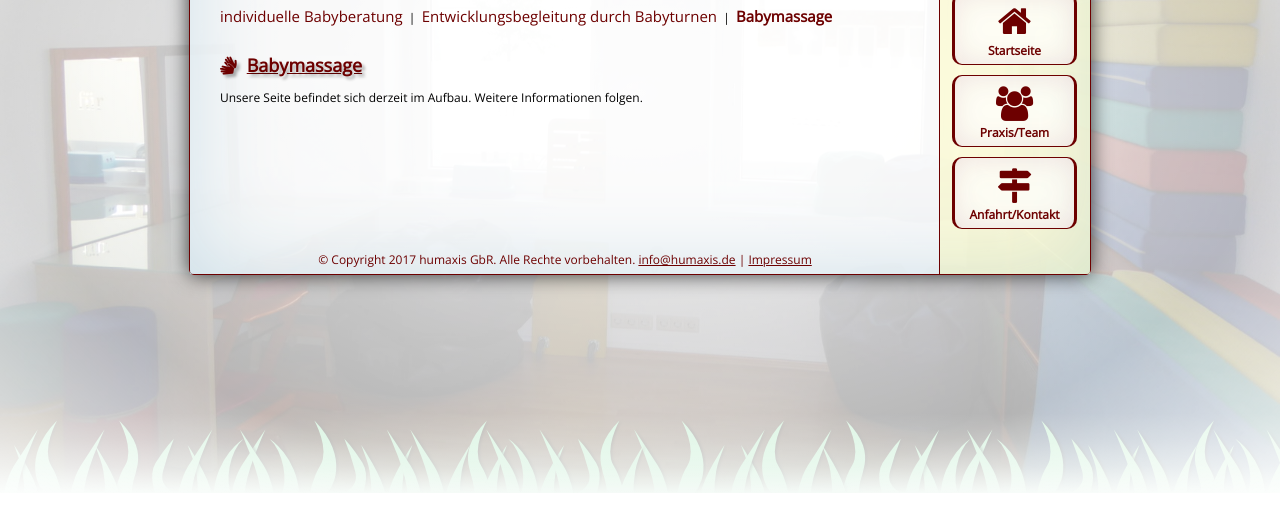
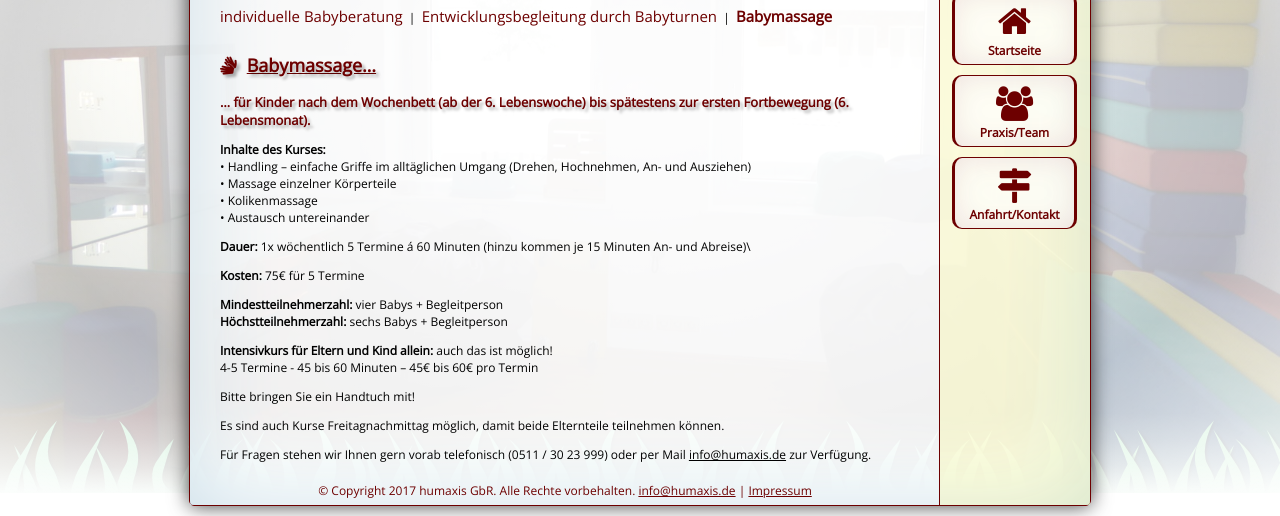
Before and after one commit to Humaxis/humaxis.github.io, a plain HTML site: page babymassage.html in a window 1280 px wide. Shown: the part 307-823 px from the top of the page. Before the commit the page ends 800 px from the top, so only its background shows below. Drawn offline with nearby package versions, Linux system fonts and the light colour scheme.

Commit message:
Babymassage Inhalt

```diff
--- a/babymassage.html
+++ b/babymassage.html
@@ -7,7 +7,7 @@
         <title>humaxis - Humaxis - Ergotherapie & Beratung in Hannover, Südstadt, Sallstr. - Babyangebote - Babymassage</title>
         <meta charset="utf-8">
 <meta http-equiv="content-type" content="text/html; charset=utf-8">
-<meta name="description" content="humaxis - Humaxis - Praxis für Ergotherapie, Prävention, Behandlung und Beratung in der Sallstraße, Hannover Südstadt. Wir bieten Ergotherapie bei Kindern und Erwachsenen sowie Entwicklungs- und Lerntherapie nach PäPKi®, Baby- und Zusatzangebote, Schmerzbehandlung, Narbenbehandlung, Computergestütztes, Hirnleistungstraining. Babymassage - - Unsere Seite befindet sich derzeit im Aufbau. - Weitere Informationen folgen. -">
+<meta name="description" content="humaxis - Humaxis - Praxis für Ergotherapie, Prävention, Behandlung und Beratung in der Sallstraße, Hannover Südstadt. Wir bieten Ergotherapie bei Kindern und Erwachsenen sowie Entwicklungs- und Lerntherapie nach PäPKi®, Baby- und Zusatzangebote, Schmerzbehandlung, Narbenbehandlung, Computergestütztes, Hirnleistungstraining. Babymassage… - - … für Kinder nach dem Wochenbett (ab der 6. Lebenswoche) bis spätestens zur ersten Fortbewegung (6. Lebensmonat). - - Inhalte des Kurses: - • Handling – einfache Griffe im alltäglichen Umgang (Drehen, Hochnehmen, An- und Ausziehen) - • Massage einzelner Körperteile - • Kolikenmassage - • Austausch untereinander - - Dauer: 1x wöchentlich 5 Termine á 60 Minuten (hinzu kommen je 15 Minuten An- und Abreise)\ - - Kosten: 75€ für 5 Termine - - Mindestteilnehmerzahl: vier Babys + Begleitperson - Höchstteilnehmerzahl: sechs Babys + Begleitperson - - Intensivkurs für Eltern und Kind allein: auch das ist möglich! - 4-5 Termine - 45 bis 60 Minuten – 45€ bis 60€ pro Termin - - Bitte bringen Sie ein Handtuch mit! - - Es sind auch Kurse Freitagnachmittag möglich, damit beide Elternteile teilnehmen können. - - Für Fragen stehen wir Ihnen gern vorab telefonisch (0511 / 30 23 999) oder per Mail &#105;&#110;&#102;&#111;&#064;&#104;&#117;&#109;&#097;&#120;&#105;&#115;&#046;&#100;&#101; zur Verfügung. -">
 <meta name="viewport" content="width=device-width, initial-scale=0.4">
 <script type="application/ld+json">
 {
@@ -208,10 +208,31 @@
 
 <div id="page-content">
 
-    <h1 id="i-classfa-fa-sign-language-aria-hiddentrueibabymassage"><i class="fa fa-sign-language" aria-hidden="true"></i>Babymassage</h1>
+    <h1 id="i-classfa-fa-sign-language-aria-hiddentrueibabymassage"><i class="fa fa-sign-language" aria-hidden="true"></i>Babymassage…</h1>
 
-<p>Unsere Seite befindet sich derzeit im Aufbau.
-Weitere Informationen folgen.</p>
+<h2 id="fr-kinder-nach-dem-wochenbett-ab-der-6-lebenswoche-bis-sptestens-zur-ersten-fortbewegung-6-lebensmonat">… für Kinder nach dem Wochenbett (ab der 6. Lebenswoche) bis spätestens zur ersten Fortbewegung (6. Lebensmonat).</h2>
+
+<p><strong>Inhalte des Kurses:</strong><br />
+•	Handling – einfache Griffe im alltäglichen Umgang (Drehen, Hochnehmen, An- und Ausziehen)<br />
+•	Massage einzelner Körperteile<br />
+•	Kolikenmassage<br />
+•	Austausch untereinander</p>
+
+<p><strong>Dauer:</strong> 1x wöchentlich 5 Termine á 60 Minuten (hinzu kommen je 15 Minuten An- und Abreise)\</p>
+
+<p><strong>Kosten:</strong> 75€ für 5 Termine</p>
+
+<p><strong>Mindestteilnehmerzahl:</strong> vier Babys + Begleitperson<br />
+<strong>Höchstteilnehmerzahl:</strong> sechs Babys + Begleitperson</p>
+
+<p><strong>Intensivkurs für Eltern und Kind allein:</strong> auch das ist möglich!<br />
+4-5 Termine - 45 bis 60 Minuten – 45€ bis 60€ pro Termin</p>
+
+<p>Bitte bringen Sie ein Handtuch mit!</p>
+
+<p>Es sind auch Kurse Freitagnachmittag möglich, damit beide Elternteile teilnehmen können.</p>
+
+<p>Für Fragen stehen wir Ihnen gern vorab telefonisch (0511 / 30 23 999) oder per Mail <a href="&#109;&#097;&#105;&#108;&#116;&#111;:&#105;&#110;&#102;&#111;&#064;&#104;&#117;&#109;&#097;&#120;&#105;&#115;&#046;&#100;&#101;">&#105;&#110;&#102;&#111;&#064;&#104;&#117;&#109;&#097;&#120;&#105;&#115;&#046;&#100;&#101;</a> zur Verfügung.</p>
 
     <div style="clear: both;"></div>
 </div>
```
